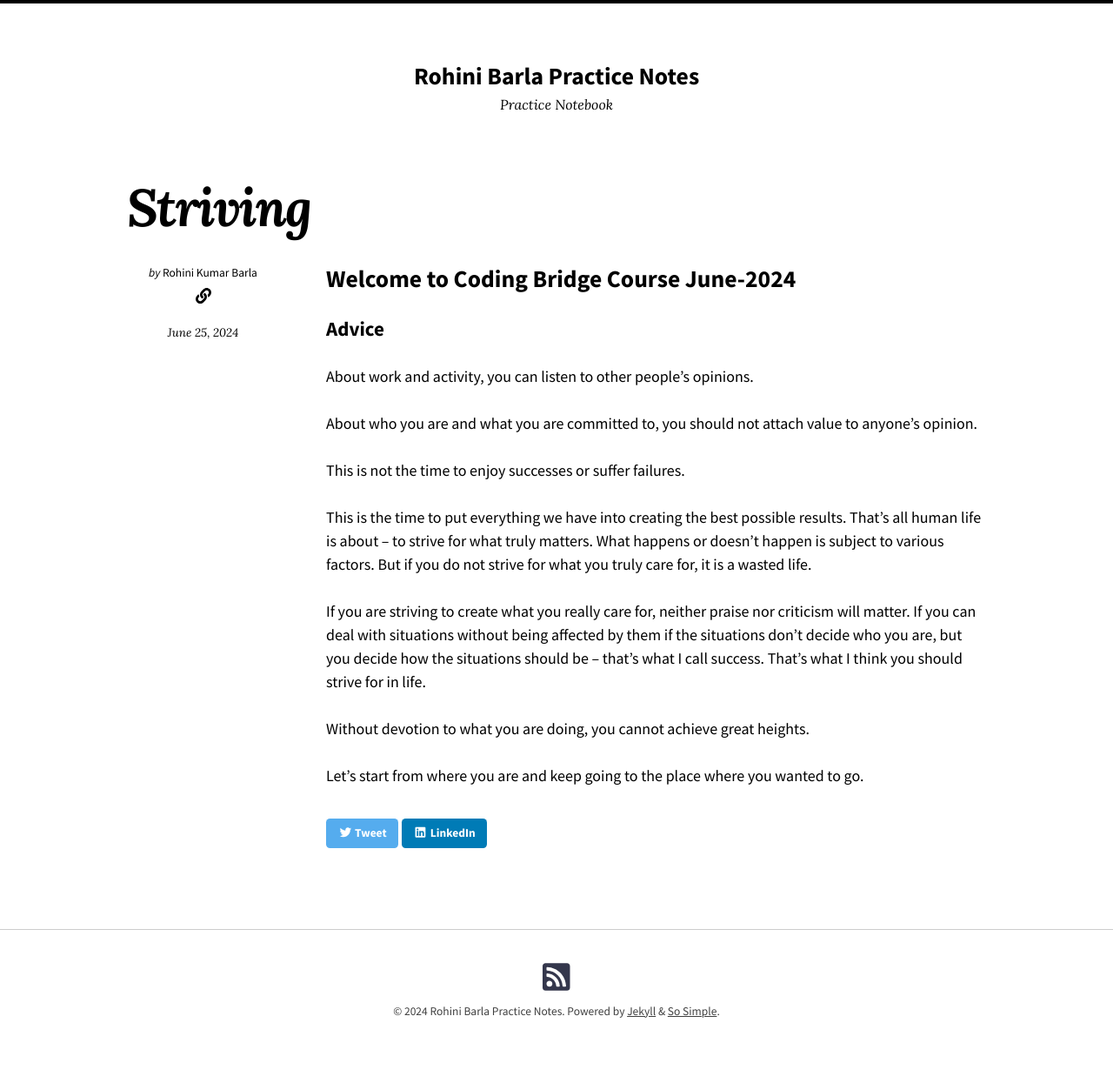
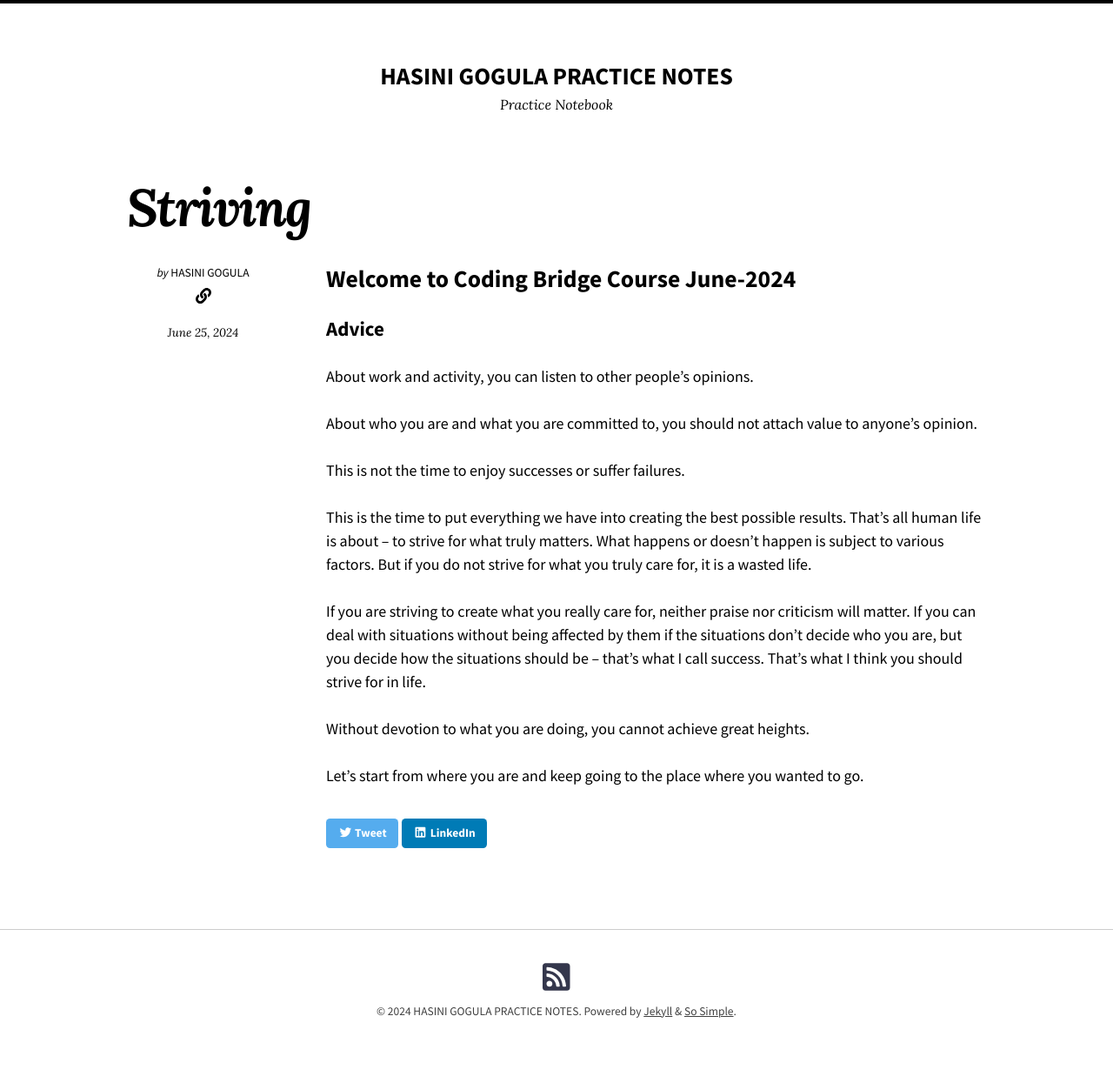
Before and after one commit to rohinibarla/practice-notes, a Jekyll site: the page built from _posts/2024-06-24-striving.md, in a window 1280 px wide. Shown: the whole page at 87% size. Built offline with Jekyll 4.4.1, drawn with Linux system fonts in a browser that asks for light colours; nearby versions of some CDN libraries.

Commit message:
changed to my deatails

```diff
--- a/_config.yml
+++ b/_config.yml
@@ -17,7 +17,7 @@
 remote_theme: mmistakes/so-simple-theme
 skin: "/assets/css/skins/default.css"
 locale: en-US
-title: "Rohini Barla Practice Notes"
+title: "HASINI GOGULA PRACTICE NOTES"
 description: "Practice Notebook"
 baseurl: # the subpath of your site, e.g. "/blog"
 url: # the base hostname & protocol for your site e.g. "https://mmistakes.github.io"
@@ -91,10 +91,10 @@ defaults:
 
 # Site Author
 author:
-  name: Rohini Kumar Barla
+  name: HASINI GOGULA
   picture:
-  email: rohinibarla@hey.com
-  twitter: rohinibarla
+  email: emailhasini17@gmail.com
+  twitter: hasini
   links:
     - title:
       url:
```
